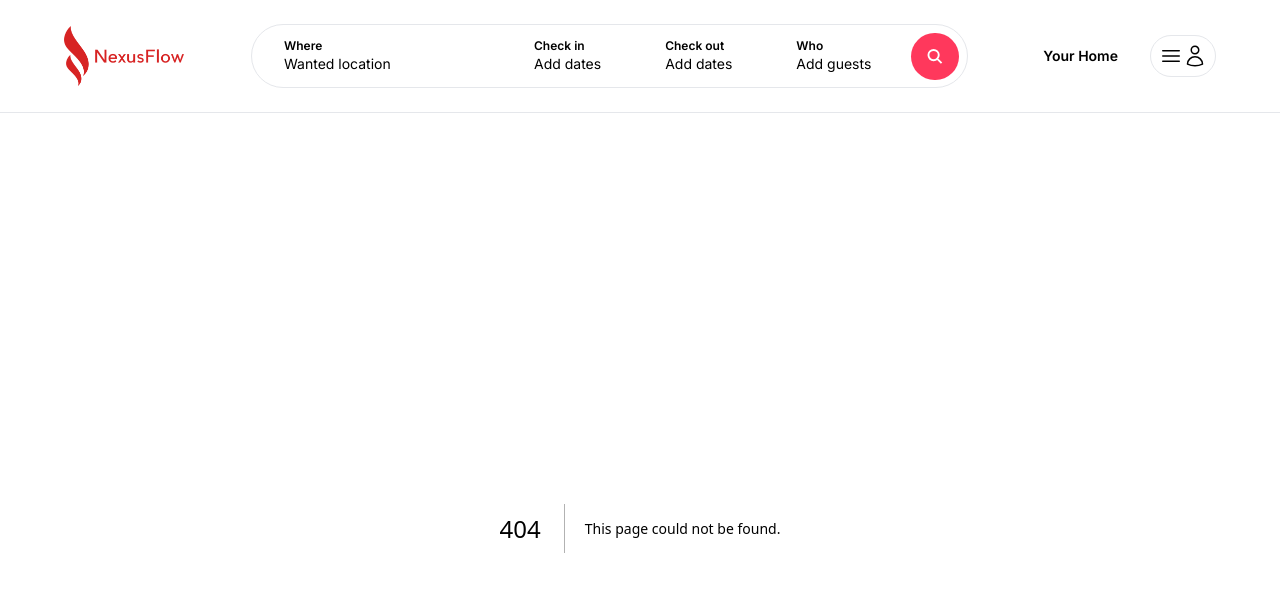
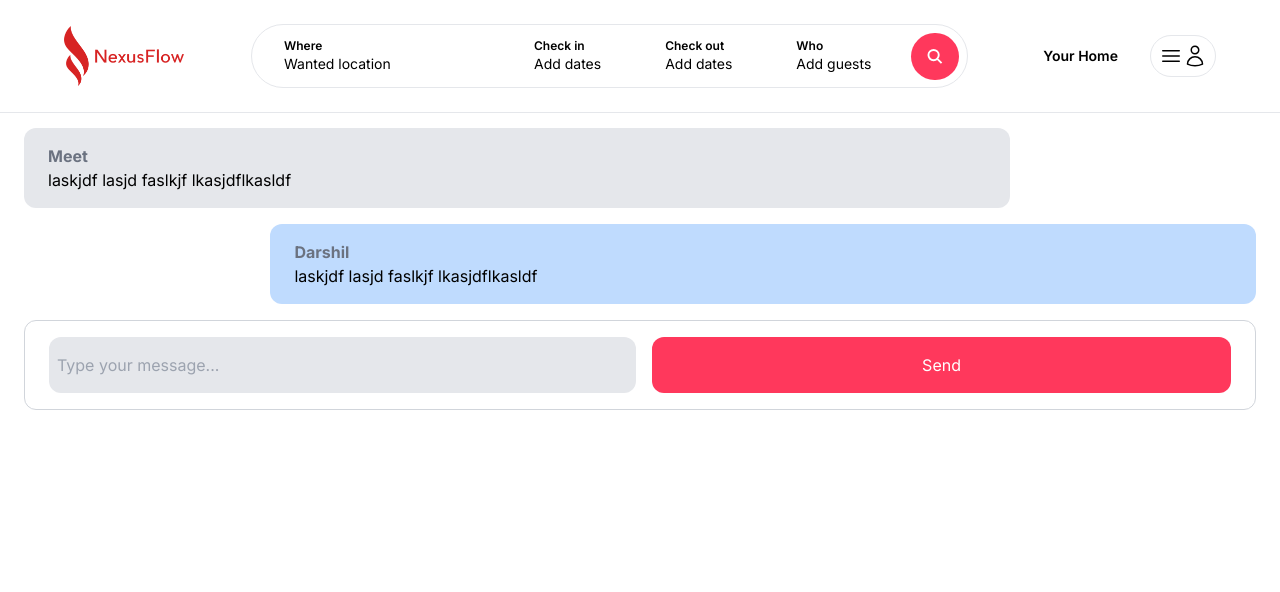
Before and after one commit to MeetkumarChavda/NexusFlow, a Next.js app in the folder nexusflow-front/: page /inbox/1 in a window 1280 px wide. Before the commit this address had no page. Shown: the top 592 px of the page. Built offline with nearby package versions, Linux system fonts and the light colour scheme.

Commit message:
feat:  Conversation Page added

```diff
--- /dev/null
+++ b/nexusflow-front/app/components/forms/CustomButton.tsx
@@ -0,0 +1,21 @@
+interface CustomButtonProps{
+    label:string;
+    className?:string;
+    onClick: () => void;
+}
+const CustomButton: React.FC<CustomButtonProps> = ({
+    label,
+    className,
+    onClick
+}) =>{
+    return(
+
+        <div
+            onClick={onClick}
+            className={`w-full py-4 bg-nexus hover:bg-nexus-dark text-center rounded-xl text-white transition cursor-pointer ${className}`}
+        >
+            {label}
+        </div>
+    )
+}
+export default CustomButton;
--- /dev/null
+++ b/nexusflow-front/app/components/inbox/ConversationDetail.tsx
@@ -0,0 +1,31 @@
+'use client';
+import CustomButton from "../forms/CustomButton";
+
+const ConversationDetail =()=>{
+    return(
+        <>
+            <div className="max-h-[400px] overflow-auto flex flex-col space-y-4">
+                <div className="w-[80%] py-4 px-6 rounded-xl bg-gray-200">
+                    <p className="font-bold text-gray-500">Meet</p>
+                    <p>laskjdf lasjd faslkjf lkasjdflkasldf</p>
+                </div>
+                <div className="w-[80%] ml-[20%] py-4 px-6 rounded-xl bg-blue-200">
+                    <p className="font-bold text-gray-500">Darshil</p>
+                    <p>laskjdf lasjd faslkjf lkasjdflkasldf</p>
+                </div>
+            </div>
+            <div className="mt-4 py-4 px-6 flex border border-gray-300 space-x-4 rounded-xl">
+                <input type="text"
+                    placeholder="Type your message..."
+                    className="w-full p-2 bg-gray-200 rounded-xl"
+                />
+                <CustomButton
+                    label='Send'
+                    onClick={()=> console.log('Clicked')}
+                    className="w-[100px]"
+                />
+            </div>
+        </>
+    )
+}
+export default ConversationDetail;
--- /dev/null
+++ b/nexusflow-front/app/inbox/[id]/page.tsx
@@ -0,0 +1,10 @@
+import ConversationDetail from "@/app/components/inbox/ConversationDetail";
+
+const ConversationPage = () => {
+    return (
+    <main className="max-w-[1500px] mx-auto px-6 pb-6">
+        <ConversationDetail />
+    </main>
+    )
+}
+export default ConversationPage;
```
